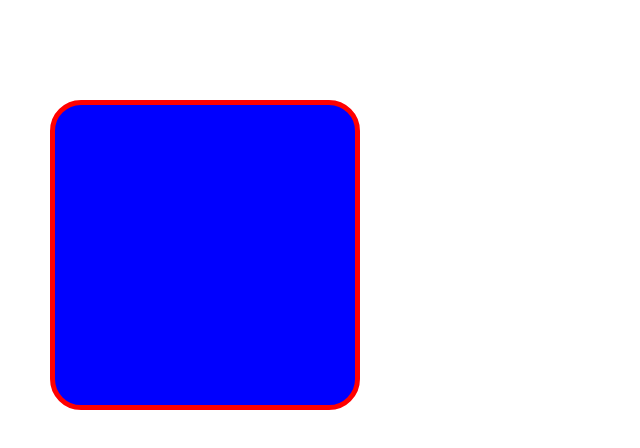
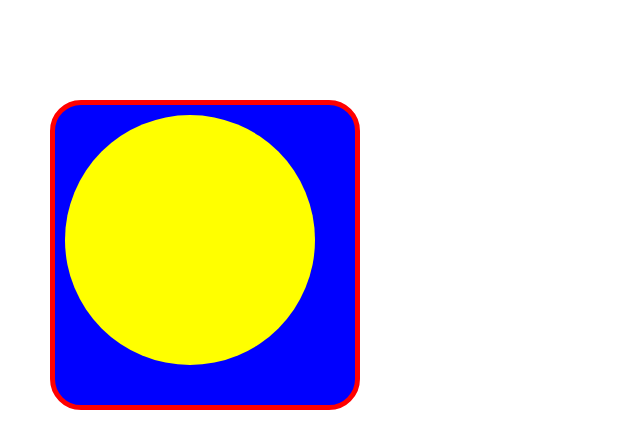
Before and after one commit to allanliebold/css-practice, a plain HTML site: page animations/basic.html in a window 1280 px wide. Shown: the whole page, without its empty margins (0-640 px from the left). Drawn offline with Linux system fonts and the light colour scheme.

Commit message:
playing around with transitions and transforms

```diff
--- a/animations/basic.html
+++ b/animations/basic.html
@@ -10,5 +10,5 @@
 </head>
 
 <div id="contain-all">
-
+  <div id="interior-shape"></div>
 </div>
--- a/animations/css/basic-style.css
+++ b/animations/css/basic-style.css
@@ -1,15 +1,38 @@
 #contain-all {
+  position: relative;
   margin: 100px 50px;
   width: 300px;
   height: 300px;
   border: 5px solid red;
   border-radius: 10%;
   background: blue;
-  transition: .25s all ease-in-out;
+  transition: .5s all ease-in-out;
 }
 
 #contain-all:hover {
   background: green;
   border-radius: 90%;
   border: 10px dotted purple;
+  transform: rotate(200deg);
 }
+
+#interior-shape {
+  position: absolute;
+  top: 10px;
+  left: 10px;
+  width: 250px;
+  height: 250px;
+  background: yellow;
+  border-radius: 100%;
+  transition: .75s all ease-in-out;
+}
+
+#interior-shape:hover {
+  transform: rotate(-180deg);
+  top: 150px;
+  left: 150px;
+  width: 50px;
+  height: 50px;
+  border: 10px solid black;
+  border-radius: 0;
+}
```
